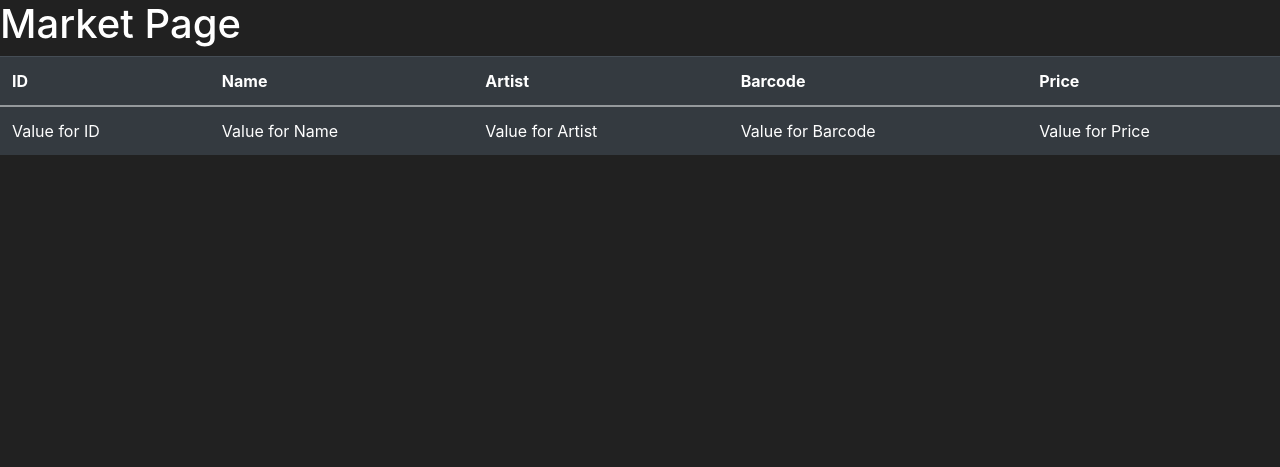
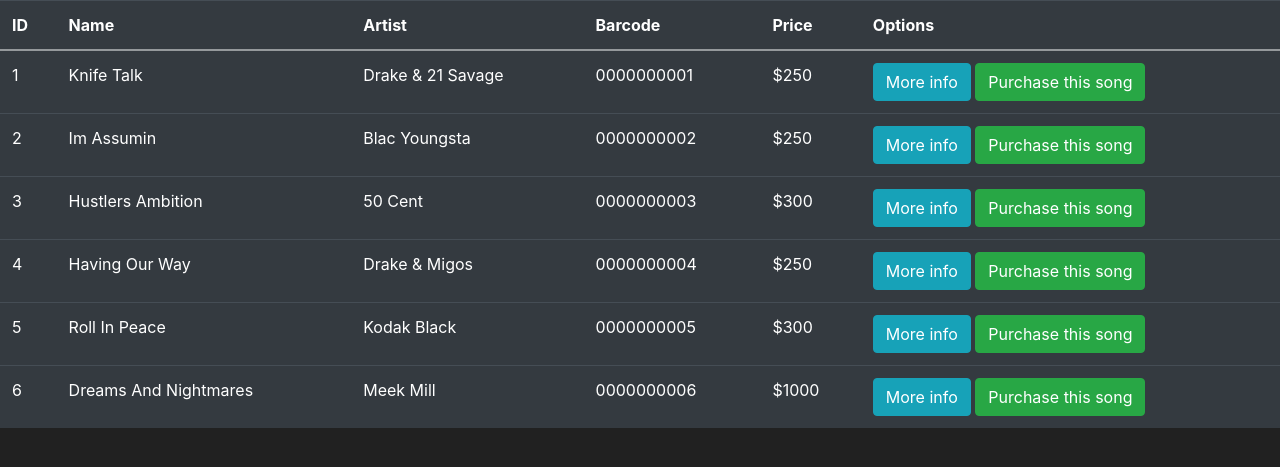
Before and after one commit to chakane3/moreNotes, a Flask app: page /market in a window 1280 px wide. Shown: the part 56-523 px from the top of the page. Run offline with Flask 2, Linux system fonts and the light colour scheme; some libraries are stand-ins or nearby versions.

Commit message:
setting up DB

```diff
--- a/FlaskApps/marketSpace/market.py
+++ b/FlaskApps/marketSpace/market.py
@@ -1,5 +1,7 @@
 from flask import Flask, render_template
+from flask_sqlalchemy import SQLAlchemy
 app = Flask(__name__)
+db = SQLAlchemy(app) # pass our app to our db so we can start creating DB tables via classes
 
 @app.route('/')
 @app.route('/home')
@@ -8,6 +10,13 @@ def home_page():
 
 @app.route('/market')
 def market_page():
+    # """Thoughts for the future
+
+    # Items can come from a DB/API
+    # A seperate python script could load up our "items" list to generate new data
+
+
+    # """
     items = [
         {'id': 1, 'name': 'Knife Talk', 'artist': 'Drake & 21 Savage', 'barcode': '0000000001', 'price': 250},
         {'id': 2, 'name': 'Im Assumin', 'artist': 'Blac Youngsta', 'barcode': '0000000002', 'price': 250},
--- /dev/null
+++ b/FlaskApps/marketSpace/templates/baseTemplate.html
@@ -0,0 +1,70 @@
+<!doctype html>
+<html lang="en">
+   <head>
+      <!-- Required meta tags -->
+      <meta charset="utf-8">
+      <meta name="viewport" content="width=device-width, initial-scale=1, shrink-to-fit=no">
+      <!-- Bootstrap CSS -->
+      <link rel="stylesheet" href="https://cdn.jsdelivr.net/npm/bootstrap@4.5.3/dist/css/bootstrap.min.css" integrity="sha384-TX8t27EcRE3e/ihU7zmQxVncDAy5uIKz4rEkgIXeMed4M0jlfIDPvg6uqKI2xXr2" crossorigin="anonymous">
+      <title>
+          {% block title %}
+
+          {% endblock %}
+      </title>
+   </head>
+   <body>
+      <!-- Navbar here -->
+      <nav class="navbar navbar-expand-md navbr-dark bg-dark">
+        <a class="navbar-brand" href="#">Song Market</a>
+        <button class="navbar-toggler" type="button" data-toggle="collapse" data-target="#navbarNav">
+            <span class="navbar-toggler-icon"></span>
+        </button>
+        <div class="collapse navbar-collapse" id="navbarNav">
+            <!-- Navigation bar tabs -->
+            <ul class="navbar-nav mr-auto">
+
+                <li class="nav-item active">
+                    <a class="nav-link" href="{{url_for('home_page')}}">Home
+                        <span class="sr-only">(current)</span>
+                    </a>
+                </li>
+
+                <li class="nav-item">
+                    <a class="nav-link" href="{{url_for('market_page')}}">Market</a>
+                </li>
+            </ul>
+
+            <ul class="navbar-nav">
+                <li class="nav-item">
+                    <a class="nav-link" href="#">Login</a>
+                </li>
+
+                <li class="nav-item">
+                    <a class="nav-link" href="#">Register</a>
+                </li>
+            </ul>
+        </div>
+    </nav>
+    {% block content %}
+
+    {% endblock %}
+      <!-- Future Content here -->
+
+
+
+      <!-- Optional JavaScript -->
+      <!-- jQuery first, then Popper.js, then Bootstrap JS -->
+      <script src='https://kit.fontawesome.com/a076d05399.js'></script>
+      <script src="https://code.jquery.com/jquery-3.5.1.slim.min.js" integrity="sha384-DfXdz2htPH0lsSSs5nCTpuj/zy4C+OGpamoFVy38MVBnE+IbbVYUew+OrCXaRkfj" crossorigin="anonymous"></script>
+      <script src="https://cdn.jsdelivr.net/npm/popper.js@1.16.1/dist/umd/popper.min.js" integrity="sha384-9/reFTGAW83EW2RDu2S0VKaIzap3H66lZH81PoYlFhbGU+6BZp6G7niu735Sk7lN" crossorigin="anonymous"></script>
+      <script src="https://stackpath.bootstrapcdn.com/bootstrap/4.5.2/js/bootstrap.min.js" integrity="sha384-B4gt1jrGC7Jh4AgTPSdUtOBvfO8shuf57BaghqFfPlYxofvL8/KUEfYiJOMMV+rV" crossorigin="anonymous"></script>
+   </body>
+
+   <!-- Dark mode -->
+   <style>
+      body {
+      background-color: #212121;
+      color: white
+      }
+   </style>
+</html>
--- a/FlaskApps/marketSpace/templates/market.html
+++ b/FlaskApps/marketSpace/templates/market.html
@@ -1,55 +1,9 @@
-<!doctype html>
-<html lang="en">
-  <head>
-    <!-- Required meta tags -->
-    <meta charset="utf-8">
-    <meta name="viewport" content="width=device-width, initial-scale=1, shrink-to-fit=no">
+{% extends 'baseTemplate.html' %}
+{% block title %}
+Market page
+{% endblock %}
 
-
-
-    <!-- Bootstrap CSS -->
-    <link rel="stylesheet" href="https://cdn.jsdelivr.net/npm/bootstrap@4.5.3/dist/css/bootstrap.min.css" integrity="sha384-TX8t27EcRE3e/ihU7zmQxVncDAy5uIKz4rEkgIXeMed4M0jlfIDPvg6uqKI2xXr2" crossorigin="anonymous">
-
-
-    <title>Market Page</title>
-  </head>
-  <body>
-    <!-- Navigation bar -->
-    <nav class="navbar navbar-expand-md navbr-dark bg-dark">
-        <a class="navbar-brand" href="#">Song Market</a>
-        <button class="navbar-toggler" type="button" data-toggle="collapse" data-target="#navbarNav">
-            <span class="navbar-toggler-icon"></span>
-        </button>
-        <div class="collapse navbar-collapse" id="navbarNav">
-            <!-- Navigation bar tabs -->
-            <ul class="navbar-nav mr-auto">
-
-                <li class="nav-item active">
-                    <a class="nav-link" href="#">Home
-                        <span class="sr-only">(current)</span>
-                    </a>
-                </li>
-
-                <li class="nav-item">
-                    <a class="nav-link" href="#">Market</a>
-                </li>
-            </ul>
-
-            <ul class="navbar-nav">
-                <li class="nav-item">
-                    <a class="nav-link" href="#">Login</a>
-                </li>
-
-                <li class="nav-item">
-                    <a class="nav-link" href="#">Register</a>
-                </li>
-            </ul>
-        </div>
-    </nav>
-
-
-
-    <h1>Market Page</h1>
+{% block content %}
 <!-- Create table for songs -->
 <table class="table table-hover table-dark">
     <thread>
@@ -60,38 +14,29 @@
             <th scope="col">Artist</th>
             <th scope="col">Barcode</th>
             <th scope="col">Price</th>
+            <th scope="col">Options</th>
         </tr>
     </thread>
 
     <tbody>
         <!-- Rows -->
+
+        <!-- '{'%'%'}'allows us to write in python code in our html file -->
+        {% for item in items %}
             <tr>
-                <td>Value for ID</td>
-                <td>Value for Name</td>
-                <td>Value for Artist</td>
-                <td>Value for Barcode</td>
-                <td>Value for Price</td>
+                <td>{{item.id}}</td>
+                <td>{{item.name}}</td>
+                <td>{{item.artist}}</td>
+                <td>{{item.barcode}}</td>
+                <td>${{item.price}}</td>
+
+                <!-- Options for a single product -->
+                <td>
+                    <button class="btn btn-outline btn-info">More info</button>
+                    <button class="btn btn-outline btn-success">Purchase this song</button>
+                </td>
             </tr>
+        {% endfor %}
     </tbody>
 </table>
-
-    <!-- Optional JavaScript; choose one of the two! -->
-
-    <!-- Option 1: jQuery and Bootstrap Bundle (includes Popper) -->
-    <script src="https://code.jquery.com/jquery-3.5.1.slim.min.js" integrity="sha384-DfXdz2htPH0lsSSs5nCTpuj/zy4C+OGpamoFVy38MVBnE+IbbVYUew+OrCXaRkfj" crossorigin="anonymous"></script>
-    <script src="https://cdn.jsdelivr.net/npm/bootstrap@4.5.3/dist/js/bootstrap.bundle.min.js" integrity="sha384-ho+j7jyWK8fNQe+A12Hb8AhRq26LrZ/JpcUGGOn+Y7RsweNrtN/tE3MoK7ZeZDyx" crossorigin="anonymous"></script>
-
-    <!-- Option 2: jQuery, Popper.js, and Bootstrap JS
-    <script src="https://code.jquery.com/jquery-3.5.1.slim.min.js" integrity="sha384-DfXdz2htPH0lsSSs5nCTpuj/zy4C+OGpamoFVy38MVBnE+IbbVYUew+OrCXaRkfj" crossorigin="anonymous"></script>
-    <script src="https://cdn.jsdelivr.net/npm/popper.js@1.16.1/dist/umd/popper.min.js" integrity="sha384-9/reFTGAW83EW2RDu2S0VKaIzap3H66lZH81PoYlFhbGU+6BZp6G7niu735Sk7lN" crossorigin="anonymous"></script>
-    <script src="https://cdn.jsdelivr.net/npm/bootstrap@4.5.3/dist/js/bootstrap.min.js" integrity="sha384-w1Q4orYjBQndcko6MimVbzY0tgp4pWB4lZ7lr30WKz0vr/aWKhXdBNmNb5D92v7s" crossorigin="anonymous"></script>
-    -->
-
-  </body>
-  <style>
-  body {
-      background-color: #212121;
-      color: white;
-    }
-  </style>
-</html>
+{% endblock %}
```
Also changed, not shown: FlaskApps/marketSpace/templates/home.html (+7 -72 lines). Lines whose indentation alone changed are shown as unchanged.
